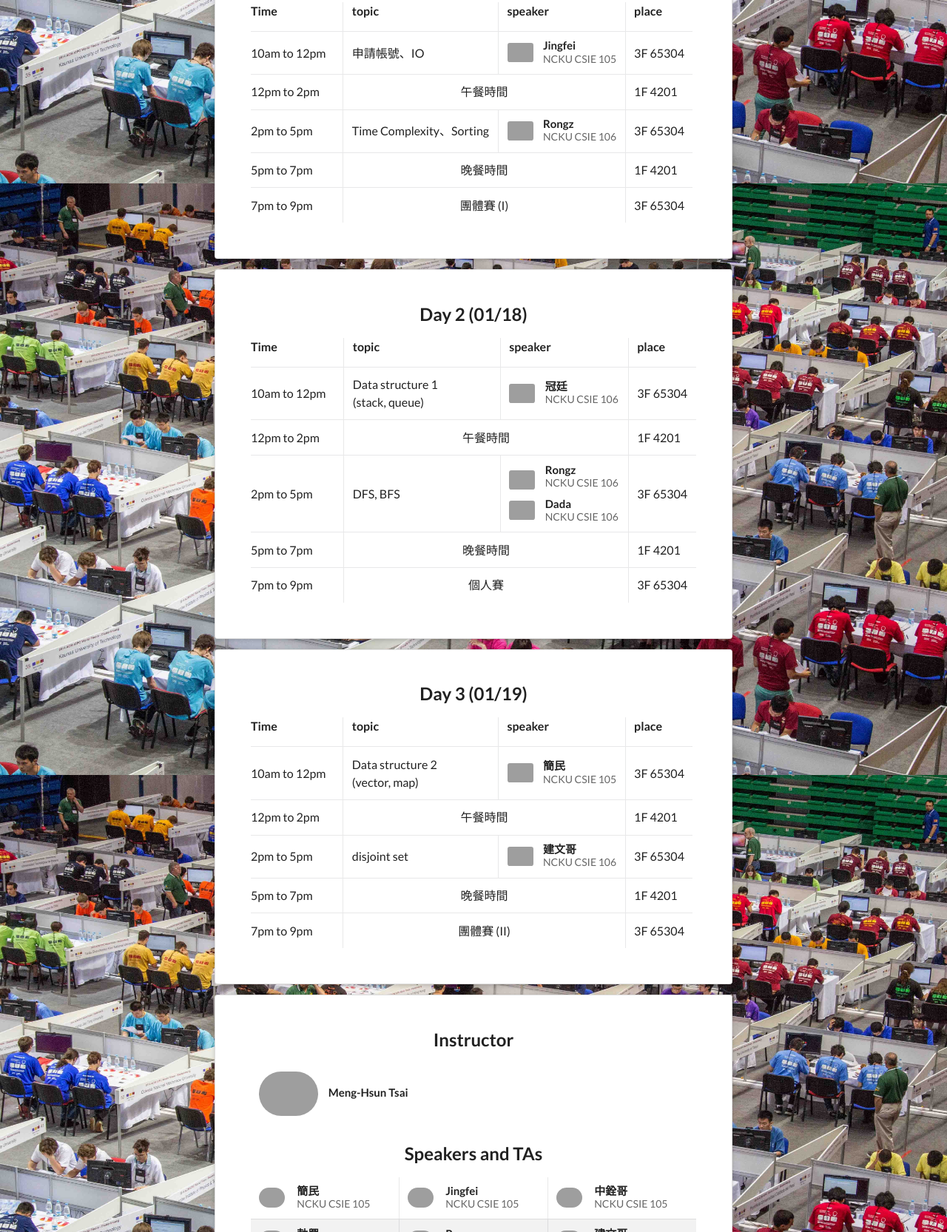
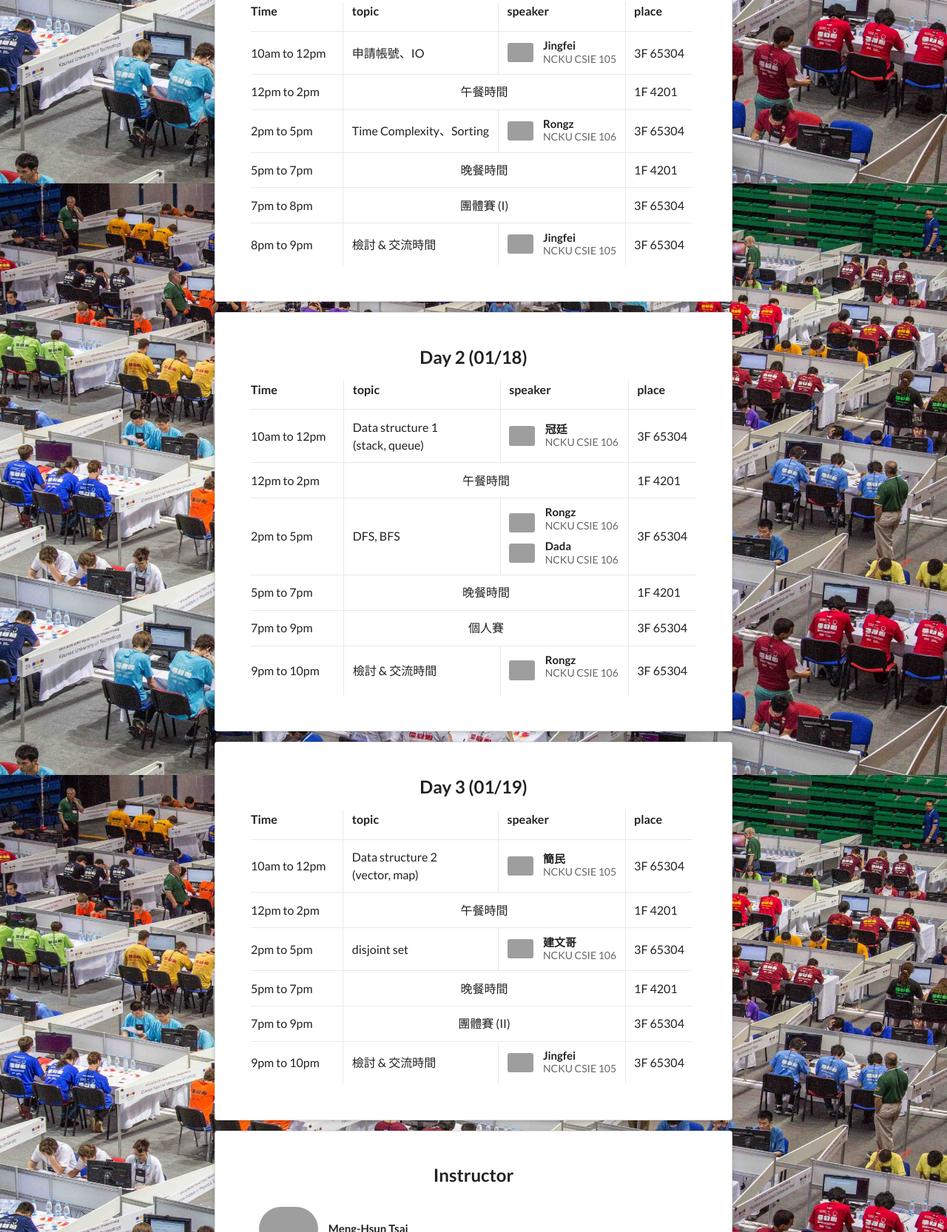
Before and after one commit to jingfei/nckuacm, a plain HTML site: page index.htm in a window 1280 px wide. Shown: the part 552-2218 px from the top of the page at 74% size. Drawn offline with nearby package versions, Linux system fonts and the light colour scheme; grey boxes are pictures that could not be loaded.

Commit message:
Add review time.

```diff
--- a/index.htm
+++ b/index.htm
@@ -87,8 +87,19 @@ body{
 					<td colspan="2" style="text-align:center">晚餐時間</td>
 					<td>1F 4201</td>
 				</tr>
-				<tr><td>7pm to 9pm</td>
+				<tr><td>7pm to 8pm</td>
 					<td colspan="2" style="text-align:center">團體賽 (I)</td>
+					<td>3F 65304</td>
+				</tr>
+				<tr><td>8pm to 9pm</td>
+					<td>檢討 & 交流時間</td>
+					<td><h4 class="ui image header">
+						<img src="https://avatars1.githubusercontent.com/u/3364474?v=3&s=460" class="ui mini rounded image">
+						<div class="content">
+							Jingfei
+							<div class="sub header">NCKU CSIE 105</div>
+						</div>
+					</h4></td>
 					<td>3F 65304</td>
 				</tr>
 			</tbody>
@@ -136,6 +147,7 @@ body{
 						</div>
 					</h4></td>
 					<td>3F 65304</td>
+
 				</tr>
 				<tr><td>5pm to 7pm</td>
 					<td colspan="2" style="text-align:center">晚餐時間</td>
@@ -143,6 +155,17 @@ body{
 				</tr>
 				<tr><td>7pm to 9pm</td>
 					<td colspan="2" style="text-align:center">個人賽</td>
+					<td>3F 65304</td>
+				</tr>
+				<tr><td>9pm to 10pm</td>
+					<td>檢討 & 交流時間</td>
+					<td><h4 class="ui image header">
+						<img src="https://scontent-tpe1-1.xx.fbcdn.net/hphotos-xfa1/v/t1.0-9/12510376_10205396057960496_3381220008590792903_n.jpg?oh=aa08241c00959eb3d4cfe08e374ba8f8&oe=570198A2" class="ui mini rounded image">
+						<div class="content" style="margin-bottom:10px">
+							Rongz
+							<div class="sub header">NCKU CSIE 106</div>
+						</div>
+					</h4></td>
 					<td>3F 65304</td>
 				</tr>
 			</tbody>
@@ -191,6 +214,17 @@ body{
 				</tr>
 				<tr><td>7pm to 9pm</td>
 					<td colspan="2" style="text-align:center">團體賽 (II)</td>
+					<td>3F 65304</td>
+				</tr>
+				<tr><td>9pm to 10pm</td>
+					<td>檢討 & 交流時間</td>
+					<td><h4 class="ui image header">
+						<img src="https://avatars1.githubusercontent.com/u/3364474?v=3&s=460" class="ui mini rounded image">
+						<div class="content">
+							Jingfei
+							<div class="sub header">NCKU CSIE 105</div>
+						</div>
+					</h4></td>
 					<td>3F 65304</td>
 				</tr>
 			</tbody>
```
